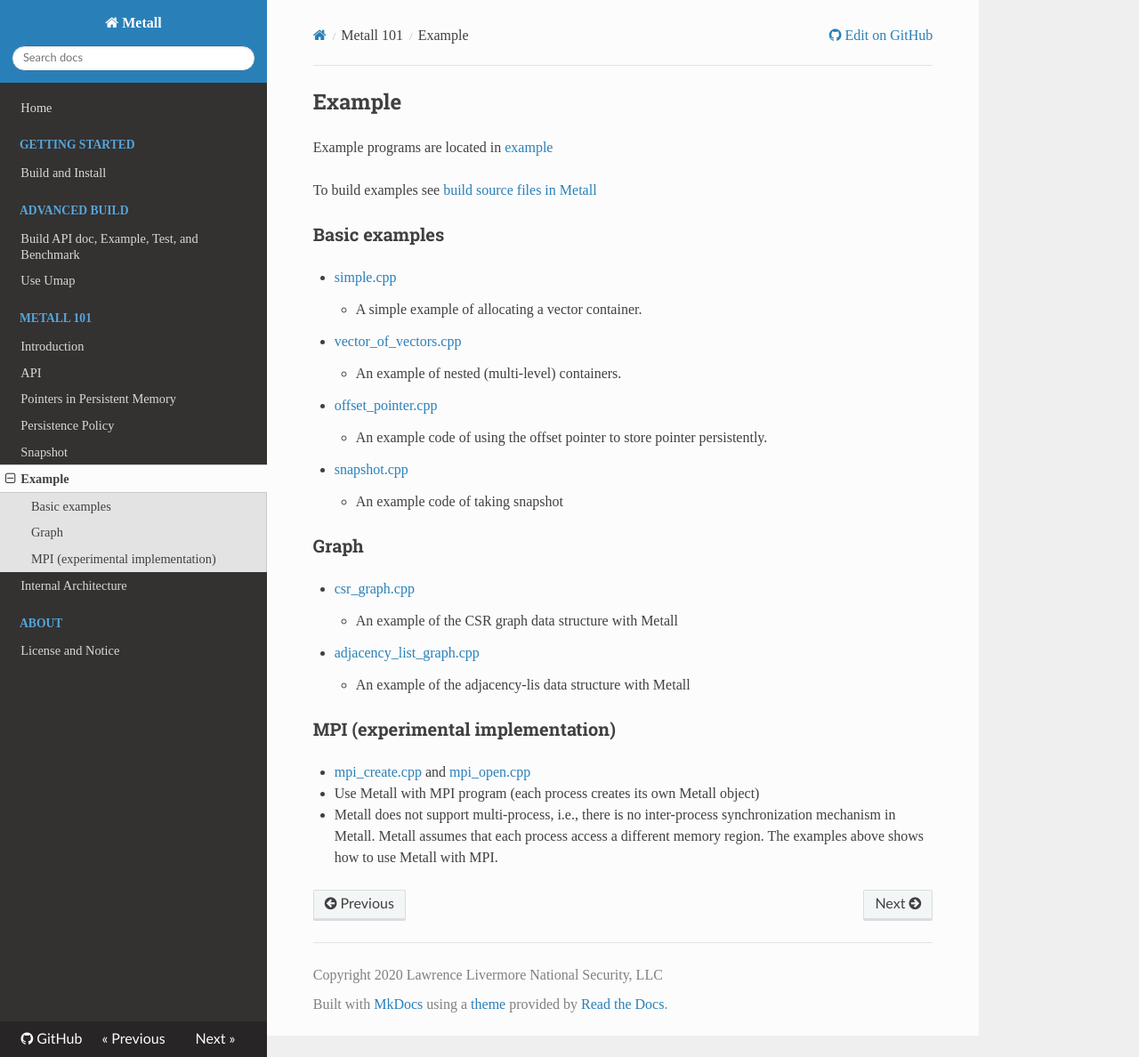
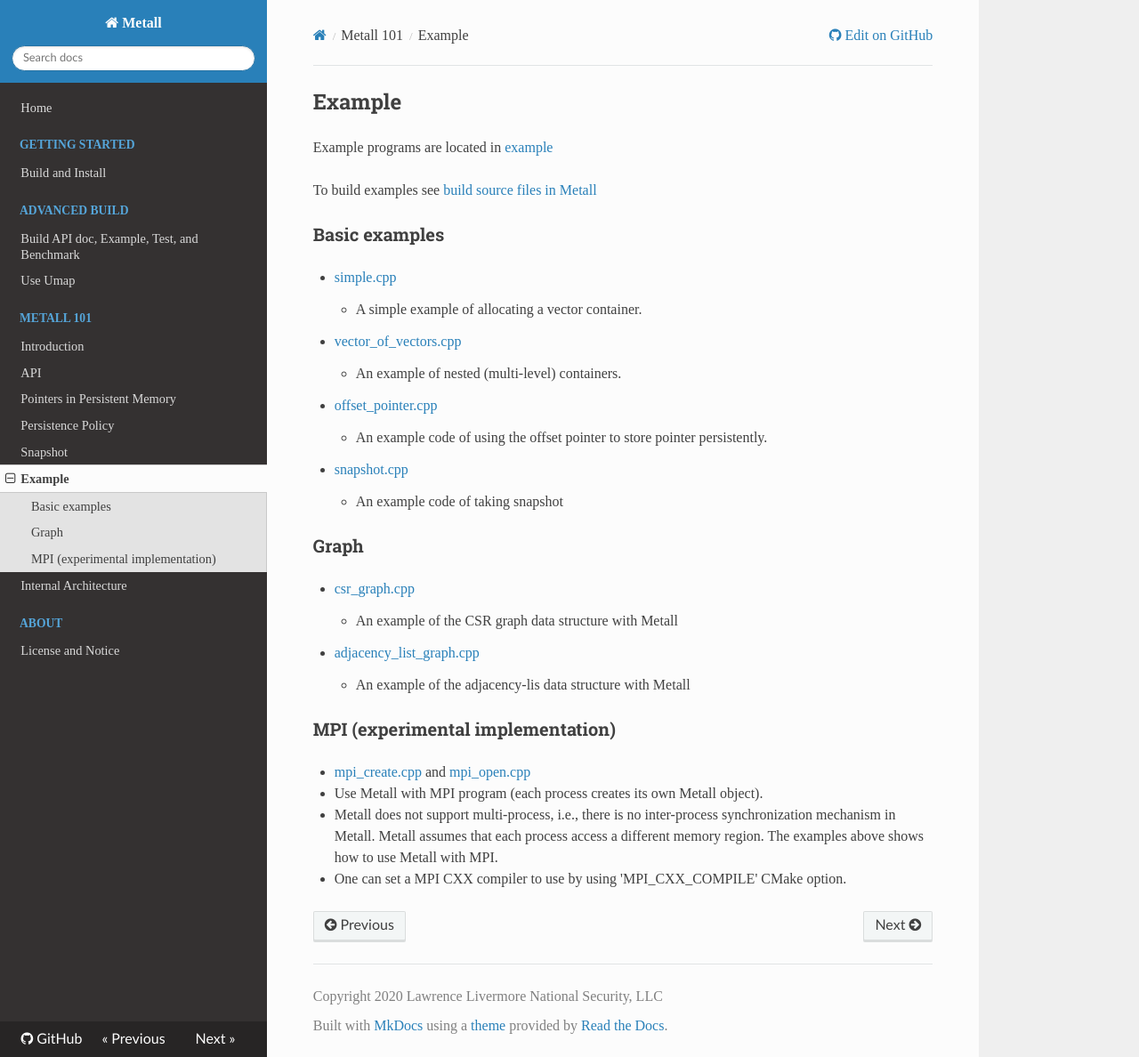
Before and after one commit to LLNL/metall, an MkDocs documentation site: the page built from docs/readthedocs/detail/example.md, in a window 1280 px wide and 1188 px high. Shown: the whole window at 89% size. Built offline with MkDocs 1.6.1, drawn with Linux system fonts in a browser that asks for light colours; nearby versions of some CDN libraries.

Commit message:
Update doc

```diff
--- a/CMakeLists.txt
+++ b/CMakeLists.txt
@@ -155,8 +155,8 @@
 # Requirements for GCC
 if (NOT RUN_BUILD_AND_TEST_WITH_CI)
     if (("${CMAKE_C_COMPILER_ID}" STREQUAL "GNU") OR ("${CMAKE_CXX_COMPILER_ID}" STREQUAL "GNU"))
-        if (CMAKE_CXX_COMPILER_VERSION VERSION_LESS 8.0)
-            message(FATAL_ERROR "GCC version must be at least 8.0")
+        if (CMAKE_CXX_COMPILER_VERSION VERSION_LESS 8.1)
+            message(FATAL_ERROR "GCC version must be at least 8.1")
         endif ()
     endif ()
 endif ()
--- a/docs/readthedocs/detail/example.md
+++ b/docs/readthedocs/detail/example.md
@@ -32,6 +32,8 @@
 
 * [mpi_create.cpp](https://github.com/LLNL/metall/tree/develop/example/mpi_create.cpp) and [mpi_open.cpp](https://github.com/LLNL/metall/tree/develop/example/mpi_open.cpp)
 
-* Use Metall with MPI program (each process creates its own Metall object)
+* Use Metall with MPI program (each process creates its own Metall object).
 
 * Metall does not support multi-process, i.e., there is no inter-process synchronization mechanism in Metall. Metall assumes that each process access a different memory region. The examples above shows how to use Metall with MPI.
+
+* One can set a MPI CXX compiler to use by using 'MPI_CXX_COMPILE' CMake option.
```
